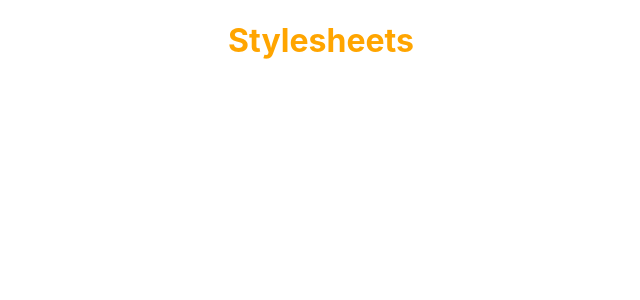
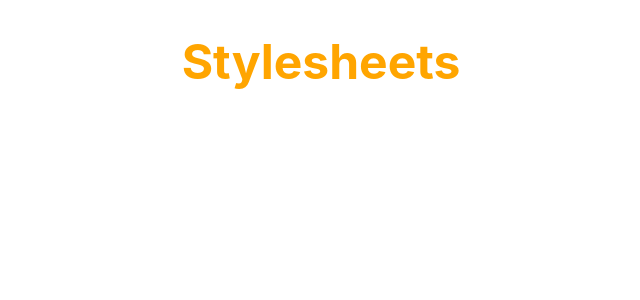
Before and after one commit to Chen-Stefan/React_practice, a React (Create React App) app in the folder practice/: page / in a window 1280 px wide. Shown: the top 300 px of the page, without its empty margins (319-959 px from the left). Built offline with nearby package versions, Linux system fonts and the light colour scheme.

Commit message:
Conditional style and multiple className using template literal

```diff
--- a/practice/src/App.js
+++ b/practice/src/App.js
@@ -20,7 +20,7 @@ class App extends Component {
   render() {
     return (
       <div className="App">
-        <Stylesheet />
+        <Stylesheet primary={true} />
     </div>
     );
   }
--- a/practice/src/components/Stylesheet.js
+++ b/practice/src/components/Stylesheet.js
@@ -1,9 +1,10 @@
 import React from 'react'
 import './myStyles.css'
 
-function Stylesheet() {
+function Stylesheet(props) {
+  let className = props.primary ? 'primary' : ''
   return (
-    <div><h1 className='primary'>Stylesheets</h1></div>
+    <div><h1 className={`${className} font-xl`}>Stylesheets</h1></div>
   )
 }
 
--- a/practice/src/components/myStyles.css
+++ b/practice/src/components/myStyles.css
@@ -1,3 +1,7 @@
 .primary {
   color: orange;
 }
+
+.font-xl {
+  font-size: 48px;
+}
```
